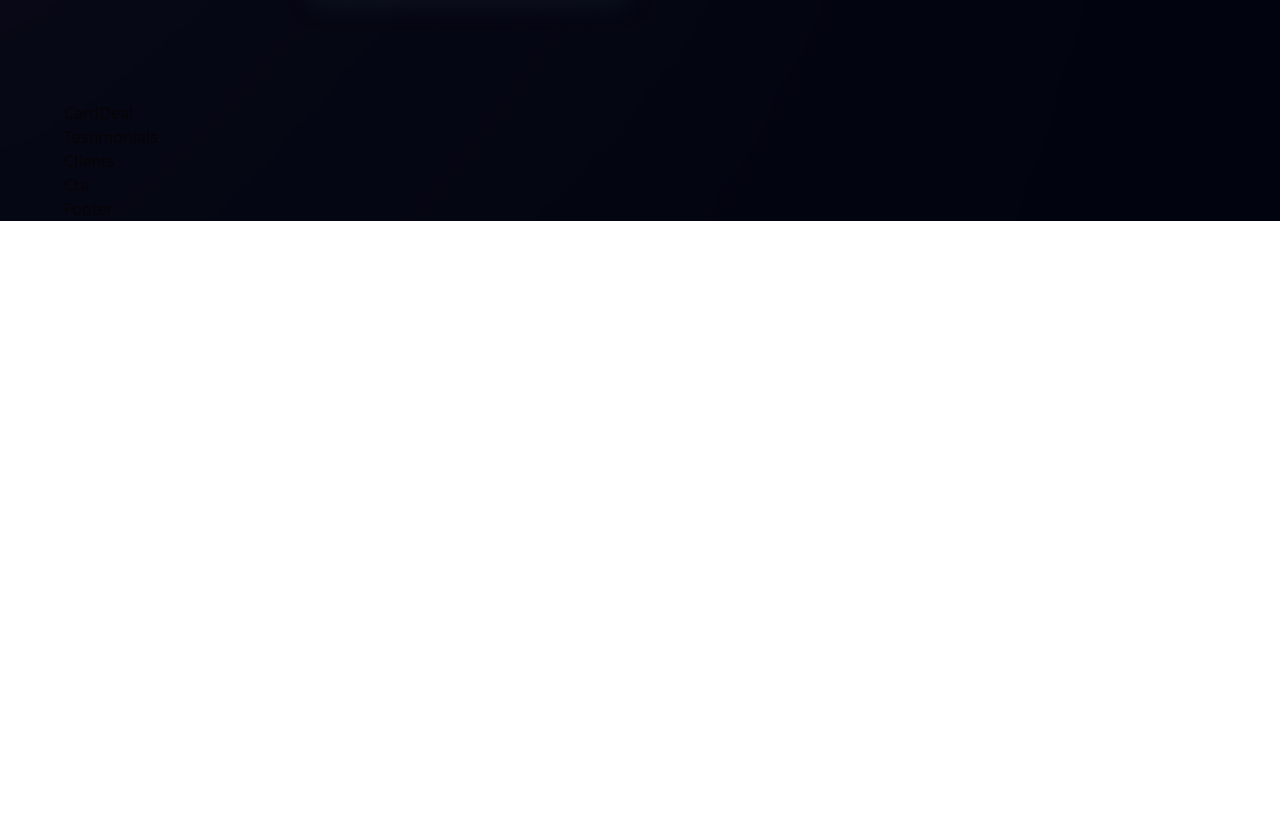
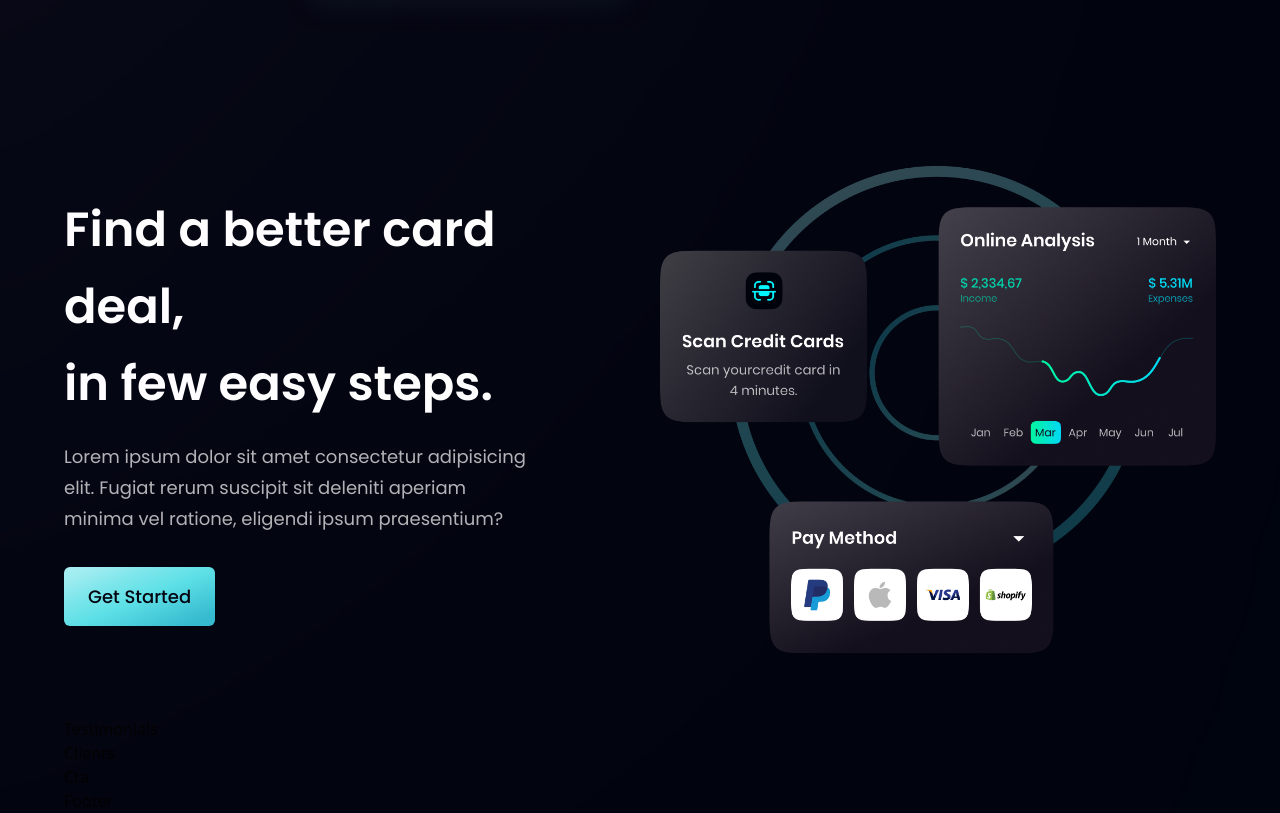
Before and after one commit to getshAASTU/tailwindcss-project, a React (Vite) app: page / in a window 1280 px wide. Shown: the part 2059-2872 px from the top of the page. Before the commit the page ends 2280 px from the top, so only its background shows below. Built offline with nearby package versions, Linux system fonts and the light colour scheme.

Commit message:
CardDeal Section

```diff
--- a/src/components/CardDeal.jsx
+++ b/src/components/CardDeal.jsx
@@ -1,9 +1,29 @@
-import React from 'react'
+import React from "react";
+import styles, { layout } from "../styles";
+import { card } from "../assets";
+import Button from "./Button";
 
 const CardDeal = () => {
   return (
-    <div>CardDeal</div>
-  )
-}
+    <section className={`${layout.section}`}>
+      <div className={`${layout.sectionInfo} `}>
+        <h2 className={`${styles.heading2}`}>
+          Find a better card deal,
+          <br className="hidden sm:block" />
+          in few easy steps.
+        </h2>
+        <p className={`${styles.paragraph} max-w-[470px] mt-5`}>
+          Lorem ipsum dolor sit amet consectetur adipisicing elit. Fugiat rerum
+          suscipit sit deleniti aperiam minima vel ratione, eligendi ipsum
+          praesentium?
+        </p>
+        <Button content="Get Started" style="mt-8" />
+      </div>
+      <div className={`${layout.sectionImg} object-cover w-[100%] h-[100%]`}>
+        <img src={card} alt="card" />
+      </div>
+    </section>
+  );
+};
 
-export default CardDeal
+export default CardDeal;
```
